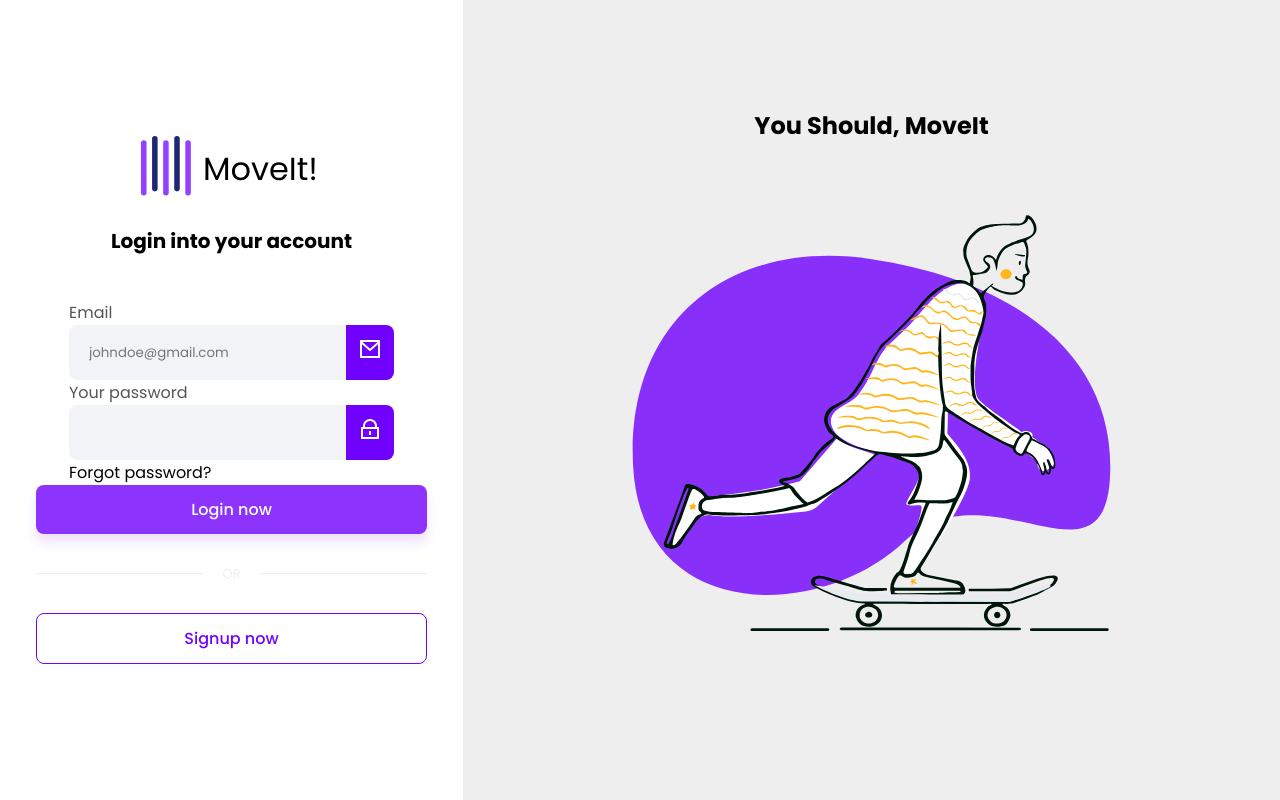
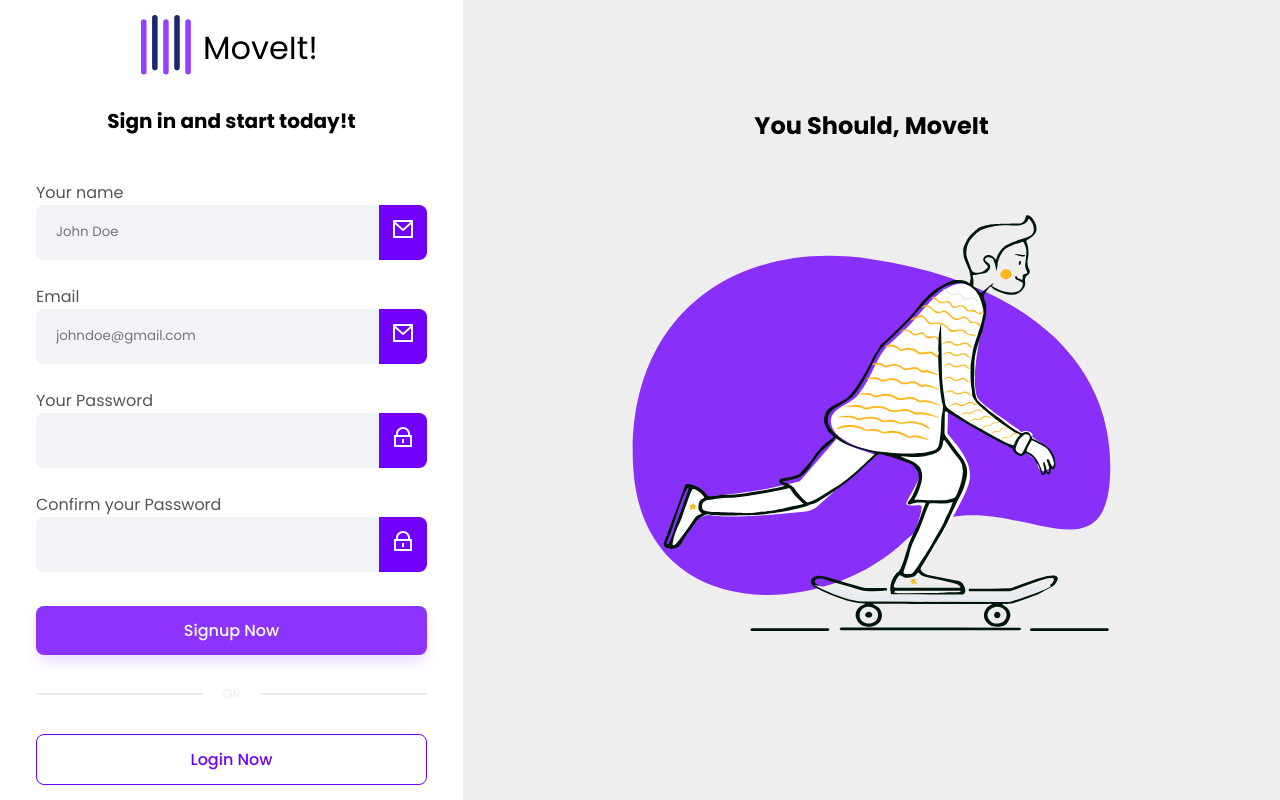
Before and after one commit to CarlosVinicios99/cadastro-e-login, an Angular app in the folder front-end/login-and-register/: page /register in a window 1280 px wide. Built offline with nearby package versions, Linux system fonts and the light colour scheme.

Commit message:
feature: finalizando tela de cadastro e nevegação entre as páginas

```diff
--- a/front-end/login-and-register/src/app/pages/login/login.component.ts
+++ b/front-end/login-and-register/src/app/pages/login/login.component.ts
@@ -42,7 +42,7 @@ export class LoginComponent {
   }
 
   navigate(){
-    this.router.navigate(["/signup"])
+    this.router.navigate(["/register"])
   }
 
 }
--- a/front-end/login-and-register/src/app/pages/register/register.component.html
+++ b/front-end/login-and-register/src/app/pages/register/register.component.html
@@ -1,12 +1,20 @@
 <app-default-login-layoult
-  title="Login into your account"
-  primaryBtnText="Login now"
-  secondaryBtnText="Signup now"
-  (submit)="submit()"
+    title="Sign in and start today!t"
+    primaryBtnText="Signup Now"
+    secondaryBtnText="Login Now"
     (navigate)="navigate()"
     [disablePrimaryBtn]="!registerForm.valid"
 >
     <form [formGroup]="registerForm">
+        <app-primary-input
+            formControlName="name"
+            inputName="name"
+            type="text"
+            label="Your name"
+            placeholder="John Doe"
+        >
+            <img src="/assets/svg/email-icon.svg"/>
+        </app-primary-input>
         <app-primary-input
             formControlName="email"
             inputName="email"
@@ -14,17 +22,23 @@
             label="Email"
             placeholder="johndoe@gmail.com"
         >
-      <img src="/assets/svg/email-icon.svg" alt="icone de email">
+            <img src="/assets/svg/email-icon.svg"/>
         </app-primary-input>
         <app-primary-input
             formControlName="password"
             inputName="password"
             type="password"
-      label="Your password"
-      placeholder=""
+            label="Your Password"
         >
-      <img src="/assets/svg/password-icon.svg" alt="icone de senha">
+        <img src="/assets/svg/password-icon.svg"/>
     </app-primary-input>
-    <span>Forgot password?</span>
+    <app-primary-input
+        formControlName="passwordConfirm"
+        inputName="passwordConfirm"
+        type="password"
+        label="Confirm your Password"
+    >
+        <img src="/assets/svg/password-icon.svg"/>
+    </app-primary-input>
     </form>
 </app-default-login-layoult>
--- a/front-end/login-and-register/src/app/pages/register/register.component.scss
+++ b/front-end/login-and-register/src/app/pages/register/register.component.scss
@@ -0,0 +1,16 @@
+@import "../../../styles/variables.scss";
+
+form {
+    width: 100%;
+    display: flex;
+    flex-direction: column;
+    gap: 24px;
+    margin-bottom: 34px;
+
+    span {
+        font-size: 14px;
+        text-decoration: underline;
+        color: $secondary-color;
+        text-align: end;
+    }
+}
--- a/front-end/login-and-register/src/app/pages/register/register.component.ts
+++ b/front-end/login-and-register/src/app/pages/register/register.component.ts
@@ -43,7 +43,7 @@ export class RegisterComponent {
   */
 
   navigate(){
-    this.router.navigate(["/register"])
+    this.router.navigate(["/login"])
   }
 
 }
```
Also changed, not shown: 1 other file (tests, documents, lock files or other folders). Lines whose indentation alone changed are shown as unchanged.
